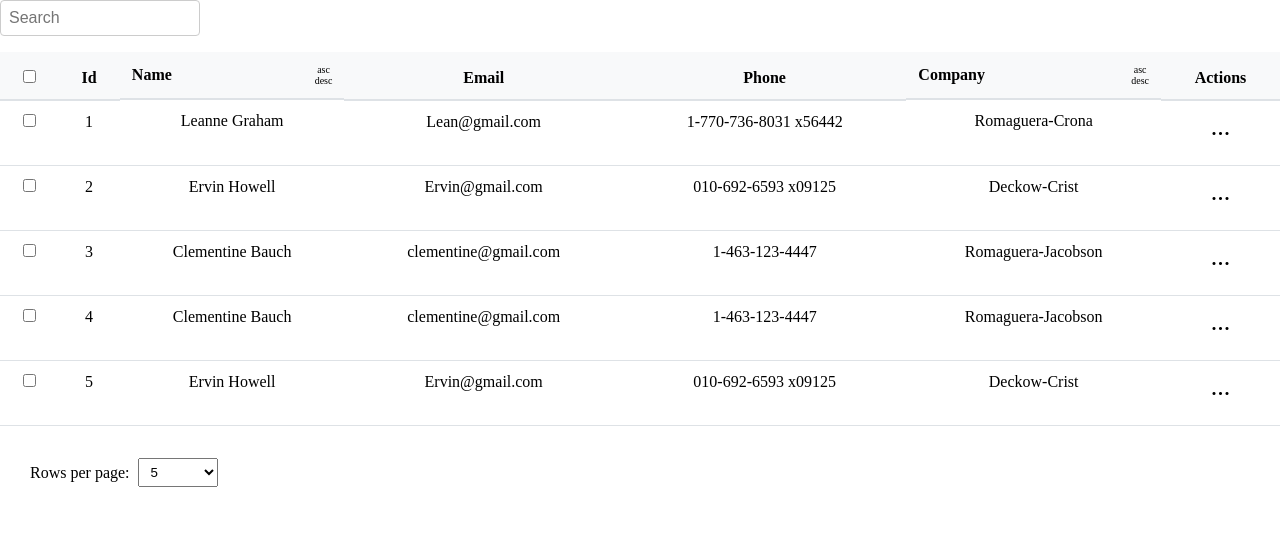
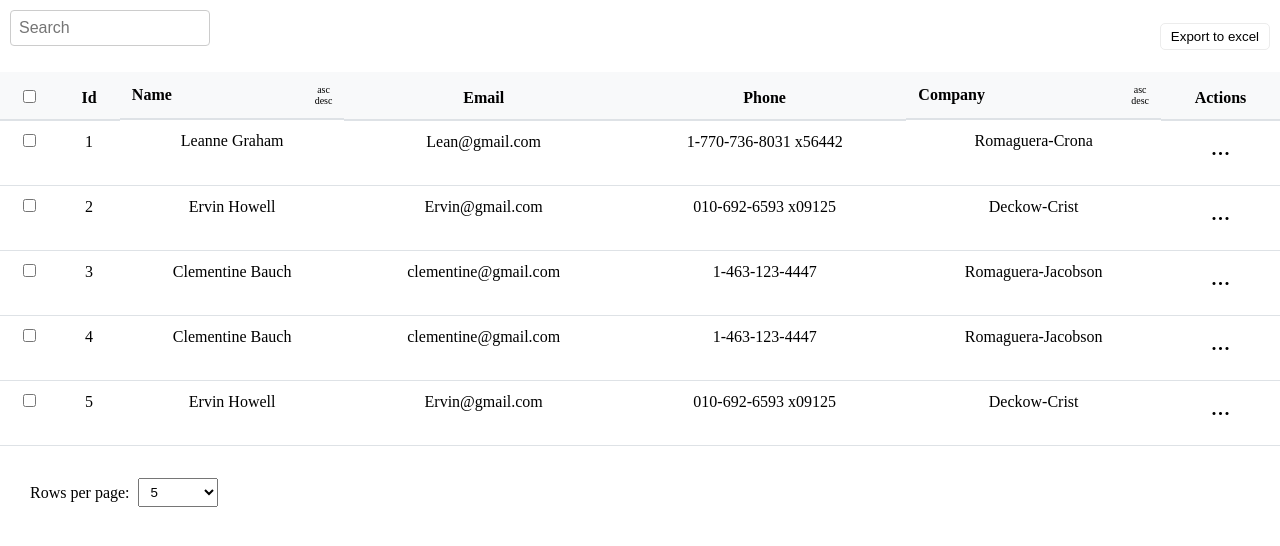
Before and after one commit to Achraffawzi/vue-dynamic-table, a Vue app: page / in a window 1280 px wide. Shown: the top 546 px of the page. Built offline with nearby package versions, Linux system fonts and the light colour scheme.

Commit message:
feat: export table to excel sheet

```diff
--- a/src/components/DynamicTable.vue
+++ b/src/components/DynamicTable.vue
@@ -6,14 +6,14 @@
       :item="currentEditItem"
       @handle-update="handleUpdate($event)"
     />
-    <div>
+    <div class="upper">
       <!-- search -->
       <InputSearch
         v-model="searchQuery"
         @update:modelValue="handleInputSearchUpdate($event)"
       />
       <!-- button to export table to excel -->
-      <!-- <button @click="exportToExcel">Export to excel</button> -->
+      <button class="btn-export" @click="exportToExcel">Export to excel</button>
     </div>
     <div class="table-container">
       <table>
@@ -94,7 +94,7 @@
 
 <script setup>
 import { computed, defineProps, ref, defineEmits, watch } from "vue";
-// import * as XLSX from "xlsx";
+import * as XLSX from "xlsx";
 import InputSearch from "./InputSearch.vue";
 import EditModal from "./EditModal.vue";
 
@@ -159,14 +159,14 @@ const handleInputSearchUpdate = (value) => {
   console.log(dataCopy.value);
 };
 
-// const exportToExcel = () => {
-//   const data = dataCopy.value;
-//   const fileName = "clients.xlsx";
-//   const ws = XLSX.utils.json_to_sheet(data);
-//   const wb = XLSX.utils.book_new();
-//   XLSX.utils.book_append_sheet(wb, ws, "clients_abroad");
-//   XLSX.writeFile(wb, fileName);
-// };
+const exportToExcel = () => {
+  const data = dataCopy.value;
+  const fileName = "clients.xlsx";
+  const ws = XLSX.utils.json_to_sheet(data);
+  const wb = XLSX.utils.book_new();
+  XLSX.utils.book_append_sheet(wb, ws, "clients_abroad");
+  XLSX.writeFile(wb, fileName);
+};
 
 const isChecked = (id) => {
   return selectedItems.value.includes(id);
@@ -225,6 +225,20 @@ const handleRowsPerPageChange = ({ target }) => {
 </script>
 
 <style scoped>
+.upper {
+  display: flex;
+  justify-content: space-between;
+  align-items: center;
+  padding: 10px;
+}
+.btn-export {
+  padding: 5px 10px;
+  border: 1px solid #ececec;
+  border-radius: 5px;
+  background-color: #fff;
+  cursor: pointer;
+  transition: all 0.15s linear;
+}
 .table-container {
   overflow-x: auto;
 }
```
